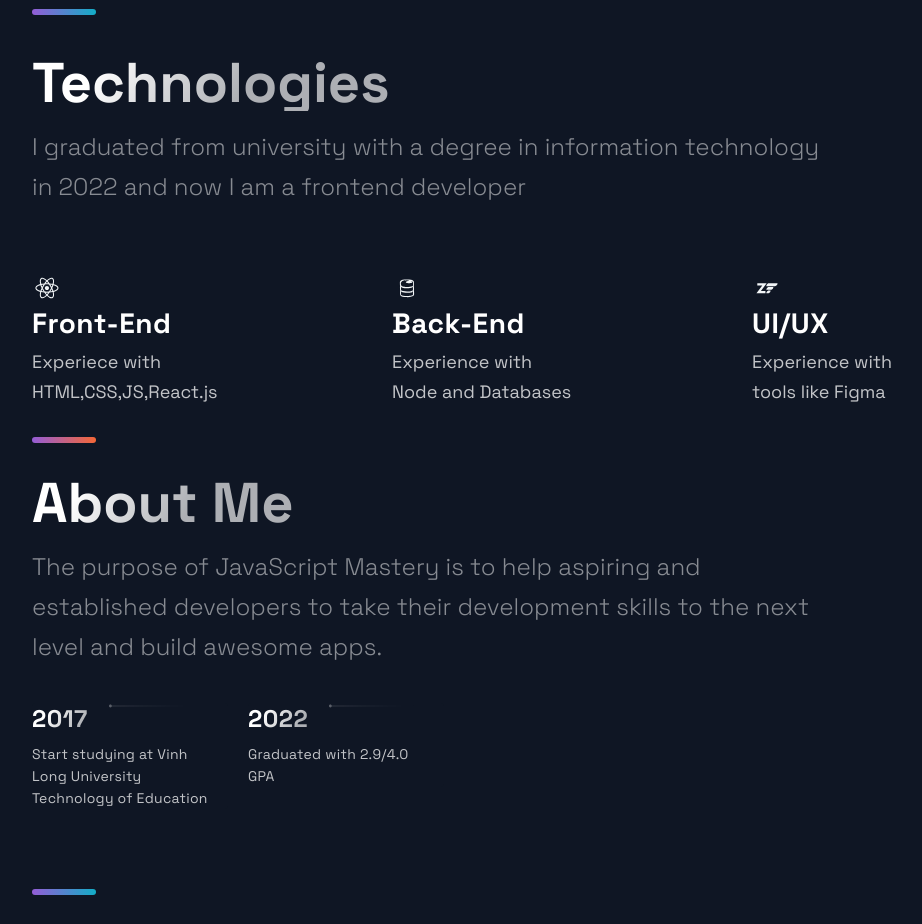
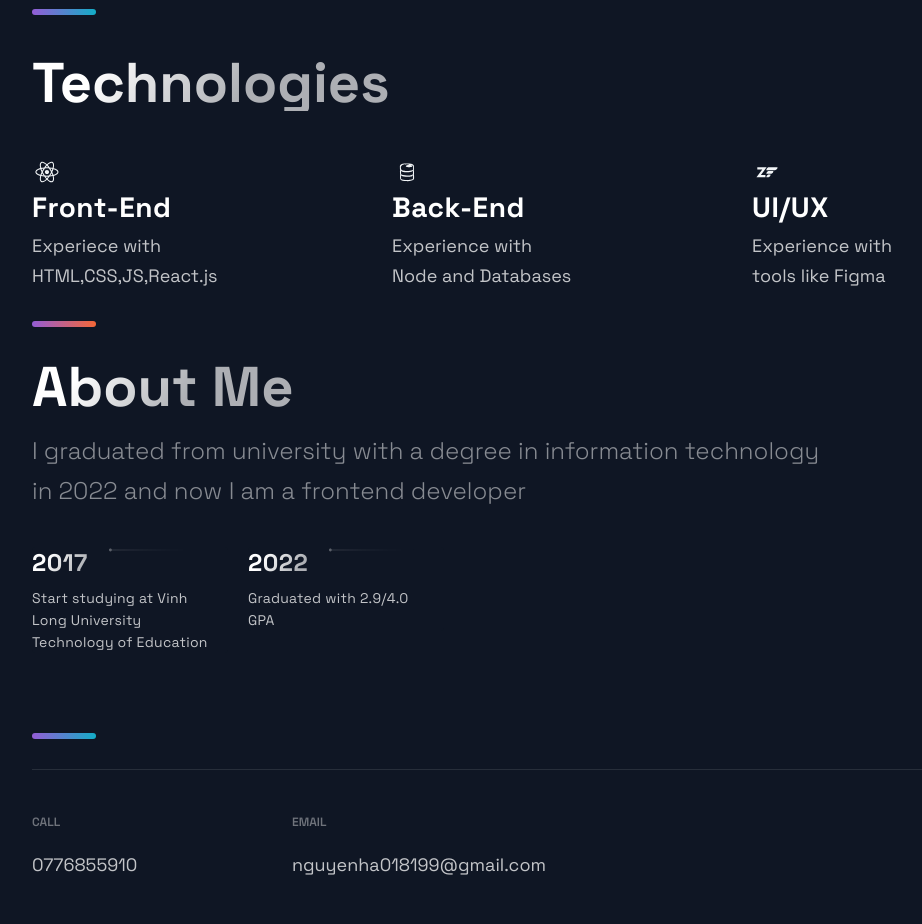
Before and after one commit to hhn1810/porfolio, a Next.js app: page / in a window 1280 px wide. Shown: the part 2720-3644 px from the top of the page, without its empty margins (88-1010 px from the left). Built offline with nearby package versions, Linux system fonts and the light colour scheme.

Commit message:
fix content

```diff
--- a/src/components/Technologies/Technologies.js
+++ b/src/components/Technologies/Technologies.js
@@ -18,10 +18,6 @@
   <Section id="tech">
     <SectionDivider divider />
     <SectionTitle>Technologies</SectionTitle>
-    <SectionText>
-      I graduated from university with a degree in information technology in
-      2022 and now I am a frontend developer
-    </SectionText>
     <List>
       <ListItem>
         <picture>
--- a/src/components/TimeLine/TimeLine.js
+++ b/src/components/TimeLine/TimeLine.js
@@ -67,9 +67,8 @@
     <Section id="about">
       <SectionTitle>About Me</SectionTitle>
       <SectionText>
-        The purpose of JavaScript Mastery is to help aspiring and established
-        developers to take their development skills to the next level and build
-        awesome apps.
+        I graduated from university with a degree in information technology in
+        2022 and now I am a frontend developer
       </SectionText>
       <CarouselContainer ref={carouselRef} onScroll={handleScroll}>
         <>
```
